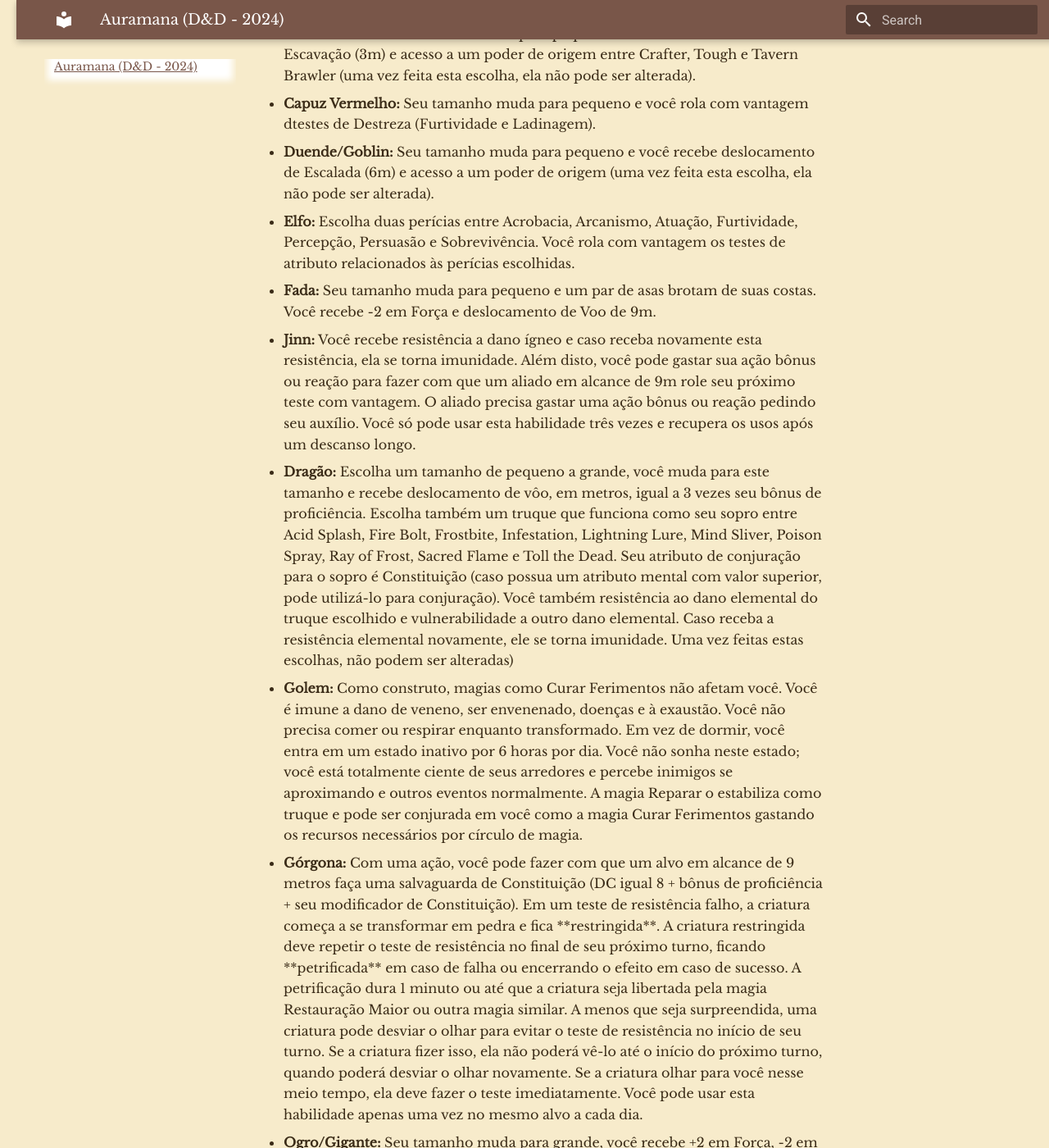
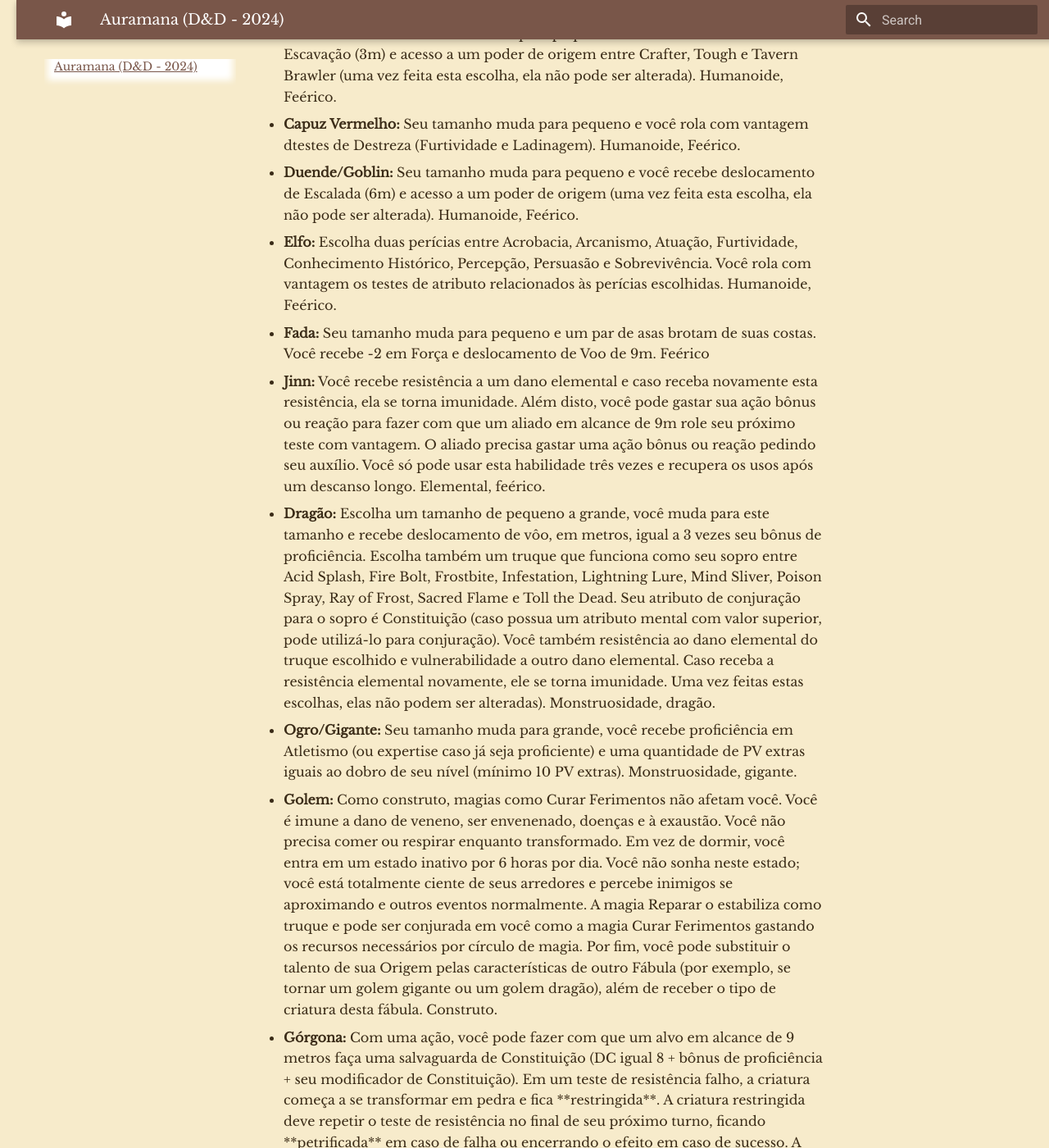
Before and after one commit to ozyssj/auramana-rpg, an MkDocs documentation site: the page built from docs/auramana-dnd.md, in a window 1280 px wide and 1400 px high, scrolled down 8591 px. Shown: the whole window at 82% size. Built offline with MkDocs 1.6.1 and Material for MkDocs 9.7.7, drawn with Linux system fonts in a browser that asks for light colours; some of the changed text lies outside the part shown.

Commit message:
Update auramana-dnd.md

```diff
--- a/docs/auramana-dnd.md
+++ b/docs/auramana-dnd.md
@@ -378,21 +378,23 @@
     <li><strong>Velocidade:</strong> 9 metros (na forma humana).</li>
     <li><strong>Idiomas:</strong> Você pode falar, ler e escrever dois idiomas, sendo um deles relacionados à sua origem primordial ou feérica (irlandês, coreano, grego, chinês, iorubá, árabe, etc).</li>
     <li><strong>Visão no Escuro:</strong> 18 metros.</li>
-    <li><strong>Forma Fabulae:</strong> Você possui uma aparência humana e uma aparência feérica ou de monstro. Escolha uma das formas abaixo. Uma vez feita a escolha, ela não pode ser alterada. Você pode usar uma ação bônus para se transformar e receber características de sua forma não humana. Seu equipamento mundano some enquanto transformado.</li>
+    <li><strong>Forma Fabulae:</strong> Você possui uma aparência humana e uma aparência feérica ou de monstro. Escolha uma das formas abaixo. Uma vez feita a escolha, ela não pode ser alterada. Você pode usar uma ação bônus para se transformar e receber características de sua forma não humana. Formas não humanoides, o equipamento mundano some enquanto transformado.</li>
   </ul>
   <h4>Forma Fabulae</h4>
   <ul>
-    <li><strong>Anão/Gnomo:</strong> Seu tamanho muda para pequeno e você recebe deslocamento de Escavação (3m) e acesso a um poder de origem entre Crafter, Tough e Tavern Brawler (uma vez feita esta escolha, ela não pode ser alterada).</li>
-    <li><strong>Capuz Vermelho:</strong> Seu tamanho muda para pequeno e você rola com vantagem dtestes de Destreza (Furtividade e Ladinagem).</li>
-    <li><strong>Duende/Goblin:</strong> Seu tamanho muda para pequeno e você recebe deslocamento de Escalada (6m) e acesso a um poder de origem (uma vez feita esta escolha, ela não pode ser alterada).</li>
-    <li><strong>Elfo:</strong> Escolha duas perícias entre Acrobacia, Arcanismo, Atuação, Furtividade, Percepção, Persuasão e Sobrevivência. Você rola com vantagem os testes de atributo relacionados às perícias escolhidas. </li>
-    <li><strong>Fada:</strong> Seu tamanho muda para pequeno e um par de asas brotam de suas costas. Você recebe -2 em Força e deslocamento de Voo de 9m.</li>
-    <li><strong>Jinn:</strong> Você recebe resistência a dano ígneo e caso receba novamente esta resistência, ela se torna imunidade. Além disto, você pode gastar sua ação bônus ou reação para fazer com que um aliado em alcance de 9m role seu próximo teste com vantagem. O aliado precisa gastar uma ação bônus ou reação pedindo seu auxílio. Você só pode usar esta habilidade três vezes e recupera os usos após um descanso longo.</li>
-    <li><strong>Dragão:</strong> Escolha um tamanho de pequeno a grande, você muda para este tamanho e recebe deslocamento de vôo, em metros, igual a 3 vezes seu bônus de proficiência. Escolha também um truque que funciona como seu sopro entre Acid Splash, Fire Bolt, Frostbite, Infestation, Lightning Lure, Mind Sliver, Poison Spray, Ray of Frost, Sacred Flame e Toll the Dead. Seu atributo de conjuração para o sopro é Constituição (caso possua um atributo mental com valor superior, pode utilizá-lo para conjuração). Você também resistência ao dano elemental do truque escolhido e vulnerabilidade a outro dano elemental. Caso receba a resistência elemental novamente, ele se torna imunidade. Uma vez feitas estas escolhas, não podem ser alteradas)</li>
-    <li><strong>Golem:</strong> Como construto, magias como Curar Ferimentos não afetam você. Você é imune a dano de veneno, ser envenenado, doenças e à exaustão. Você não precisa comer ou respirar enquanto transformado. Em vez de dormir, você entra em um estado inativo por 6 horas por dia. Você não sonha neste estado; você está totalmente ciente de seus arredores e percebe inimigos se aproximando e outros eventos normalmente. A magia Reparar o estabiliza como  truque e pode ser conjurada em você como a magia Curar Ferimentos gastando os recursos necessários por círculo de magia.</li>
-    <li><strong>Górgona:</strong> Com uma ação, você pode fazer com que um alvo em alcance de 9 metros faça uma salvaguarda de Constituição (DC igual  8 + bônus de proficiência + seu modificador de Constituição). Em um teste de resistência falho, a criatura começa a se transformar em pedra e fica **restringida**. A criatura restringida deve repetir o teste de resistência no final de seu próximo turno, ficando **petrificada** em caso de falha ou encerrando o efeito em caso de sucesso. A petrificação dura 1 minuto ou até que a criatura seja libertada pela magia Restauração Maior ou outra magia similar. A menos que seja surpreendida, uma criatura pode desviar o olhar para evitar o teste de resistência no início de seu turno. Se a criatura fizer isso, ela não poderá vê-lo até o início do próximo turno, quando poderá desviar o olhar novamente. Se a criatura olhar para você nesse meio tempo, ela deve fazer o teste imediatamente. Você pode usar esta habilidade apenas uma vez no mesmo alvo a cada dia.</li>
-    <li><strong>Ogro/Gigante:</strong> Seu tamanho muda para grande, você recebe +2 em Força, -2 em Destreza e uma quantidade de PV extras iguais ao dobro de seu nível (mínimo 10 PV extras)</li>
-    <li><strong>Tritão/Undine:</strong> Você pode respirar de baixo d'água e recebe deslocamento de natação de 12 metros, qual aumenta aumenta +1,5m sempre que seu bônus de proficiência aumenta.</li>
+    <li><strong>Anão/Gnomo:</strong> Seu tamanho muda para pequeno e você recebe deslocamento de Escavação (3m) e acesso a um poder de origem entre Crafter, Tough e Tavern Brawler (uma vez feita esta escolha, ela não pode ser alterada). Humanoide, Feérico.</li>
+    <li><strong>Capuz Vermelho:</strong> Seu tamanho muda para pequeno e você rola com vantagem dtestes de Destreza (Furtividade e Ladinagem). Humanoide, Feérico.</li>
+    <li><strong>Duende/Goblin:</strong> Seu tamanho muda para pequeno e você recebe deslocamento de Escalada (6m) e acesso a um poder de origem (uma vez feita esta escolha, ela não pode ser alterada). Humanoide, Feérico.</li>
+    <li><strong>Elfo:</strong> Escolha duas perícias entre Acrobacia, Arcanismo, Atuação, Furtividade, Conhecimento Histórico, Percepção, Persuasão e Sobrevivência. Você rola com vantagem os testes de atributo relacionados às perícias escolhidas. Humanoide, Feérico.</li>
+    <li><strong>Fada:</strong> Seu tamanho muda para pequeno e um par de asas brotam de suas costas. Você recebe -2 em Força e deslocamento de Voo de 9m. Feérico</li>
+    <li><strong>Jinn:</strong> Você recebe resistência a um dano elemental e caso receba novamente esta resistência, ela se torna imunidade. Além disto, você pode gastar sua ação bônus ou reação para fazer com que um aliado em alcance de 9m role seu próximo teste com vantagem. O aliado precisa gastar uma ação bônus ou reação pedindo seu auxílio. Você só pode usar esta habilidade três vezes e recupera os usos após um descanso longo. Elemental, feérico.</li>
+    <li><strong>Dragão:</strong> Escolha um tamanho de pequeno a grande, você muda para este tamanho e recebe deslocamento de vôo, em metros, igual a 3 vezes seu bônus de proficiência. Escolha também um truque que funciona como seu sopro entre Acid Splash, Fire Bolt, Frostbite, Infestation, Lightning Lure, Mind Sliver, Poison Spray, Ray of Frost, Sacred Flame e Toll the Dead. Seu atributo de conjuração para o sopro é Constituição (caso possua um atributo mental com valor superior, pode utilizá-lo para conjuração). Você também resistência ao dano elemental do truque escolhido e vulnerabilidade a outro dano elemental. Caso receba a resistência elemental novamente, ele se torna imunidade. Uma vez feitas estas escolhas, elas não podem ser alteradas). Monstruosidade, dragão.</li>
+    <li><strong>Ogro/Gigante:</strong> Seu tamanho muda para grande, você recebe proficiência em Atletismo (ou expertise caso já seja proficiente) e uma quantidade de PV extras iguais ao dobro de seu nível (mínimo 10 PV extras). Monstruosidade, gigante. </li>
+   <li><strong>Golem:</strong> Como construto, magias como Curar Ferimentos não afetam você. Você é imune a dano de veneno, ser envenenado, doenças e à exaustão. Você não precisa comer ou respirar enquanto transformado. Em vez de dormir, você entra em um estado inativo por 6 horas por dia. Você não sonha neste estado; você está totalmente ciente de seus arredores e percebe inimigos se aproximando e outros eventos normalmente. A magia Reparar o estabiliza como truque e pode ser conjurada em você como a magia Curar Ferimentos gastando os recursos necessários por círculo de magia. Por fim, você pode substituir o talento de sua Origem pelas características de outro Fábula (por exemplo, se tornar um golem gigante ou um golem dragão), além de receber o tipo de criatura desta fábula. Construto. </li>
+    <li><strong>Górgona:</strong> Com uma ação, você pode fazer com que um alvo em alcance de 9 metros faça uma salvaguarda de Constituição (DC igual  8 + bônus de proficiência + seu modificador de Constituição). Em um teste de resistência falho, a criatura começa a se transformar em pedra e fica **restringida**. A criatura restringida deve repetir o teste de resistência no final de seu próximo turno, ficando **petrificada** em caso de falha ou encerrando o efeito em caso de sucesso. A petrificação dura 1 minuto ou até que a criatura seja libertada pela magia Restauração Maior ou outra magia similar. A menos que seja surpreendida, uma criatura pode desviar o olhar para evitar o teste de resistência no início de seu turno. Se a criatura fizer isso, ela não poderá vê-lo até o início do próximo turno, quando poderá desviar o olhar novamente. Se a criatura olhar para você nesse meio tempo, ela deve fazer o teste imediatamente. Você pode usar esta habilidade apenas uma vez no mesmo alvo a cada dia. Monstuosidade, humanoide. </li>
+    <li><strong>Tritão:</strong> Você pode respirar de baixo d'água e recebe deslocamento de natação de 12m, qual aumenta aumenta +1,5m sempre que seu bônus de proficiência aumenta. Monstruosidade.</li>
+    <li><strong>Undine:</strong> Você pode respirar de baixo d'água, recebe deslocamento de natação (9m) e o talento Magic Initiate (Shape Water, Create or Destroy Water e mais um truque relacionado a água). Elemental, feérico</li>
+
   </ul>
 </section>
 
@@ -425,27 +427,35 @@
     <li><strong>Idade:</strong> Não envelhece.</li>
     <li><strong>Tamanho:</strong> Médio.</li>
     <li><strong>Velocidade:</strong> 9 metros.</li>
-    <li><strong>Idiomas:</strong>  Você pode falar, ler e escrever três idiomas, sendo um deles preferencialmente um idioma antigo (egípcio antigo, chinês antigo, azteca, etc).</li>
+    <li><strong>Idiomas:</strong>  Você pode falar, ler e escrever três idiomas, sendo um deles preferencialmente um idioma antigo (latim, egípcio antigo, chinês antigo, quechuá, etc).</li>
     <li><strong>Visão no Escuro:</strong> 18 metros.</li>
-    <li><strong>Natureza Morta-Viva:</strong> Você não precisa respirar, é imune a dano necrótico e venenoso e à exaustão. Porém é vulnerável a dano ígneo e radiante, além de não se beneficiar de magias de cura (considerado dano radiante). Além disto, você não precisa fazer salvaguardas de morte quando chega a 0 PV, porém seu corpo é destruído se continuar sofrendo dano.</li>
-    <li><strong>Resistência:</strong> Você possui resistência a dano cortante, contundente e perfurante de fontes não mágicas. Armas banhadas em prata ignoram suas resistências a dano.</li>
+    <li><strong>Natureza Morta-Viva:</strong>  Você é imune a dano de veneno, ser envenenado, doenças e à exaustão. Você não precisa comer ou respirar Em vez de dormir, você deve descansar por 6 horas por dia num local escuro. Você é, porém, vulnerável a dano ígneo e radiante, além de não se beneficiar de magias de cura convencionais (causam dano radiante). Poções de cura específicas para mortos-vivos recuperam seus pontos de vida. Além disto, você não precisa fazer salvaguardas de morte quando chega a 0 PV, porém seu corpo é destruído se continuar sofrendo dano.</li>
   </ul>
 
 
   <h4>Vampirismo</h4>
     <p>
-      Múmias, zumbis e outros tipos de mortos-vivos possuem apenas as características acima. Porém, caso você deseje ser um vampiro, recebe os seguintes tratos:
+      Além das caractérísticas básicas de morto-vivo, vampiros recebem os seguintes tratos:
     </p>
   <ul>
     <li><strong>Mordida: </strong>Você pode drenar sangue e energia vital de uma criatura disposta, ou de uma que esteja agarrada, incapacitada ou restringida por você. Faça um teste de agarrar utilizando Força (Atletismo) contra o alvo. Caso tenha sucesso, pode usar sua ação bônus para fazer um ataque com sua mordida. Se acertar, você causa 1d4 de dano perfurante + uma quantidade de dano necrótico igual ao seu bônus de proficiência. Você recupera pontos de vida equivalentes ao dano causado. Você não pode recuperar pontos de vida de alvos que não possuem sangue (como construtos ou espectros).</li>
     <li><strong>Sede de Sangue:</strong> Ficar sem beber pelo menos um gole de sangue por dia causa efeitos de fome (um vampiro pode ficar sem beber sangue por um número de dias igual a 3 + seu modificador de Constituição - mínimo 1 dia. Ao final de cada dia que ultrapassar esse limite, o vampiro sofrerá automaticamente um nível de exaustão. Um dia normal de alimentação zera a contagem de dias sem comida.</li>
       <li><strong>Sono Diurno:</strong> Enquanto estiver de dia, você precisa passar oito horas no subterrâneo ou num lugar escuro (como num caixão). Você fica inconsciente e indefeso enquanto isso, em estado de torpor. Se fizer isso, recupera PV e PM (ou espaços de magia) por descanso. Caso contrário, sofre os efeitos de fome.</li>
     <li><strong>Sensibilidade à Luz:</strong> Você sofre uma quantidade de dano radiante igual o dobro de seu bônus de proficiência ao iniciar seu turno sob a luz solar (já contabilizada a sua vulnerabilidade). Enquanto estiver sob a luz solar, também tem desvantagem em jogadas de ataque e testes de perícia.</li>
+    <li><strong>Resistência:</strong> Você possui resistência a dano cortante, contundente e perfurante de fontes não mágicas. Armas banhadas em prata ignoram suas resistências a dano.</li>
     <li><strong>Velocidade Vampírica:</strong> Sua velocidade básica de caminhada é de 9 metros, porém aumenta +1,5m sempre que seu bônus de proficiência aumenta. Sua velocidade de escalada é de 9 metros
   </ul>
 </section>
 
-
+  <h4>Mumificação</h4>
+    <p>
+      Além das caractérísticas básicas de morto-vivo, múmias recebem os seguintes tratos:
+    </p>
+  <ul>
+    <li><strong>Resistência:</strong> Você possui resistência a dano cortante, contundente e perfurante de fontes não mágicas. Armas banhadas em prata ignoram suas resistências a dano.</li>
+    <li><strong>Lentidão dos Antigos:</strong> Sua velocidade básica de caminhada é de 7,5 metros.</li>
+  </ul>
+</section>
   </div>
 
 </body>
```
Also changed, not shown: other parts of docs/auramana-dnd.md (+1 -1 lines).
